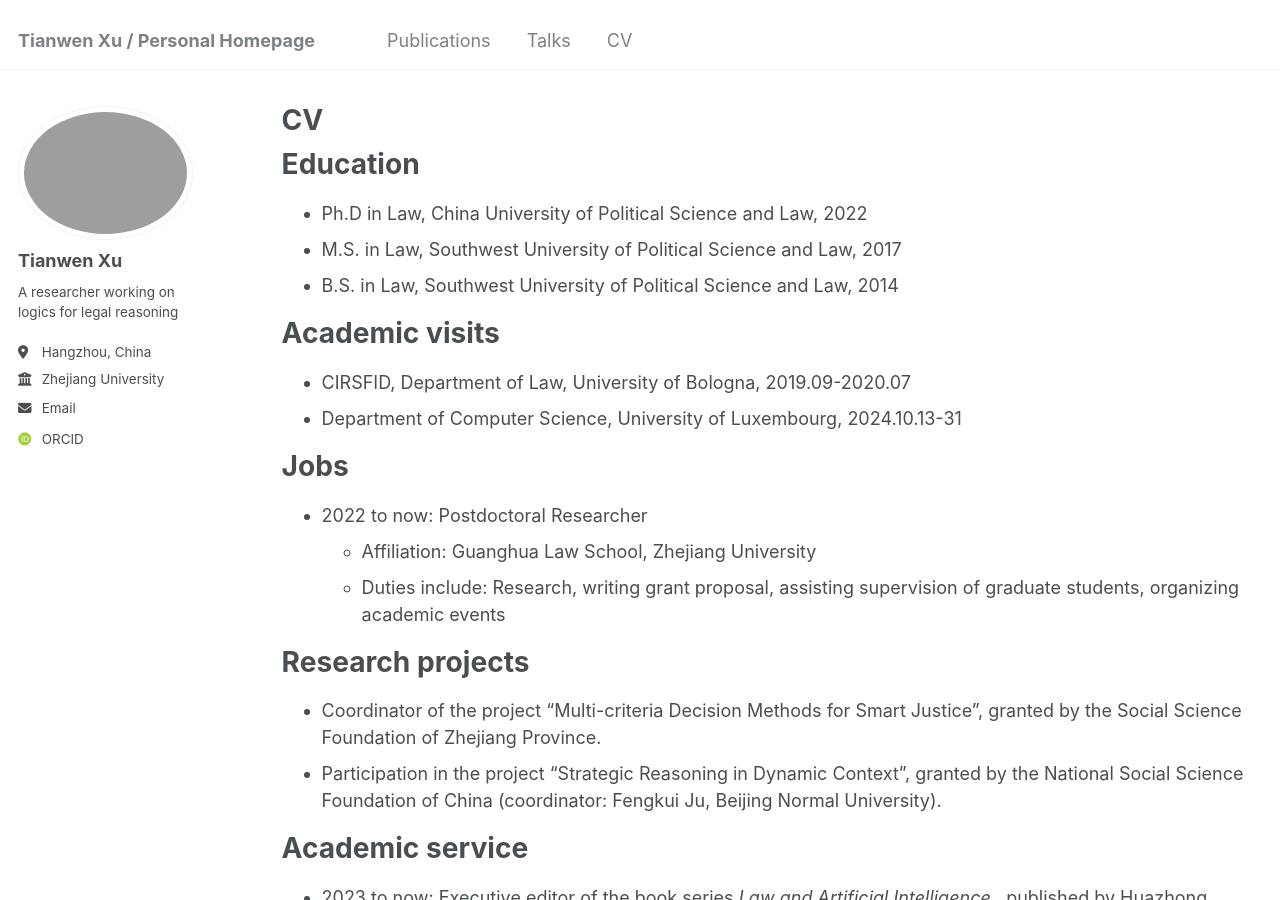
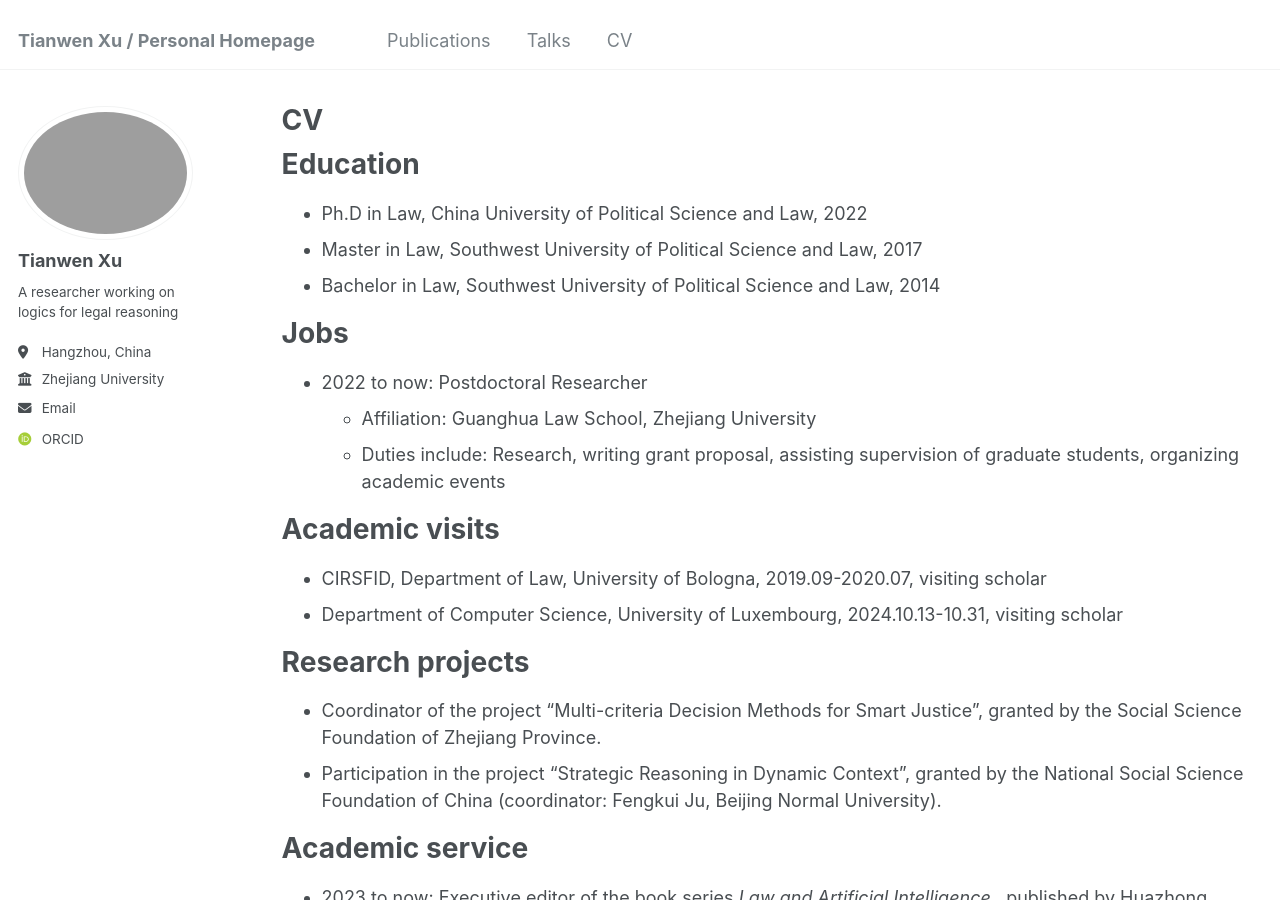
Before and after one commit to tianwenxu-lawlogic/tianwenxu-lawlogic.github.io, a Jekyll site: the page built from _pages/cv.md, in a window 1280 px wide and 900 px high. Built offline with Jekyll 4.4.1, drawn with Linux system fonts in a browser that asks for light colours; some web fonts are replaced; part of the change alters nothing that is shown.

Commit message:
Update cv.md

```diff
--- a/_pages/cv.md
+++ b/_pages/cv.md
@@ -12,14 +12,8 @@ redirect_from:
 Education
 ======
 * Ph.D in Law, China University of Political Science and Law, 2022
-* M.S. in Law, Southwest University of Political Science and Law, 2017
-* B.S. in Law, Southwest University of Political Science and Law, 2014
-
-
-Academic visits
-======
-* CIRSFID, Department of Law, University of Bologna, 2019.09-2020.07
-* Department of Computer Science, University of Luxembourg, 2024.10.13-31
+* Master in Law, Southwest University of Political Science and Law, 2017
+* Bachelor in Law, Southwest University of Political Science and Law, 2014
 
 
 Jobs
@@ -27,6 +21,12 @@ Jobs
 * 2022 to now: Postdoctoral Researcher
   * Affiliation: Guanghua Law School, Zhejiang University
   * Duties include: Research, writing grant proposal, assisting supervision of graduate students, organizing academic events
+
+
+Academic visits
+======
+* CIRSFID, Department of Law, University of Bologna, 2019.09-2020.07, visiting scholar
+* Department of Computer Science, University of Luxembourg, 2024.10.13-10.31, visiting scholar
 
 
 Research projects
```
